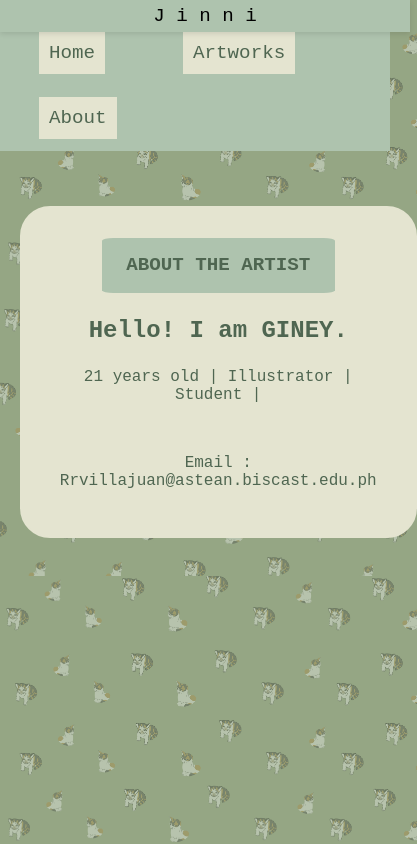
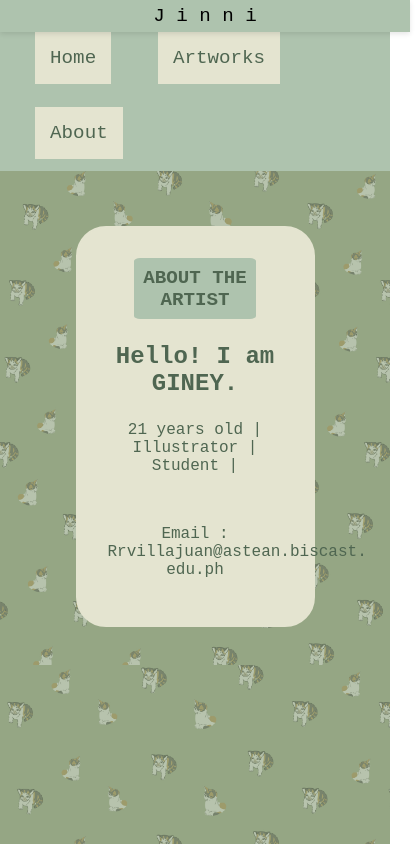
Before and after one commit to RegineVillajuan/Gineyyy, a plain HTML site: page about.html in a window 390 px wide. Shown: the whole page, 417 px wide, since content can reach past the window. Drawn offline with Linux system fonts and the light colour scheme.

Commit message:
Update about.html

```diff
--- a/about.html
+++ b/about.html
@@ -95,7 +95,7 @@
             padding: 20px;
         }
 
-        @media screen and (max-width: 768px) {
+        @media screen and (max-width: 600px) {
             .sidenav {
 
                 width: 100%;
@@ -103,10 +103,10 @@
                 position:static;
             }
             .sidenav a {
-                margin:3% 10%;
-
+                margin: 3%;
+                margin-left: 9%;
                 float:inline-start;
-                padding: 10px;
+                padding: 15px;
             }
             .main {
                 margin-left: 0;
@@ -120,7 +120,8 @@
                 padding: 5px 10px;
             }
             .box-container {
-                width: 95%;
+                width: 50%;
+
                 margin-top: 10%;
             }
             .images img, .images2 img {
@@ -144,7 +145,8 @@
             <p style="background-color: #aec3ae; font-size: 1.2rem; padding: 5%; border-radius: 5%; margin: 0 15%; font-weight: bold;">ABOUT THE ARTIST</p>
             <p style="font-size: x-large; font-weight: bold;">Hello! I am GINEY. </p>
             <p> 21 years old | Illustrator | Student | </p><br>
-            <p>Email : Rrvillajuan@astean.biscast.edu.ph </p>
+            <p>Email : Rrvillajuan@astean.biscast.
+                edu.ph </p>
         </div>
     </div>
 </body>
```
